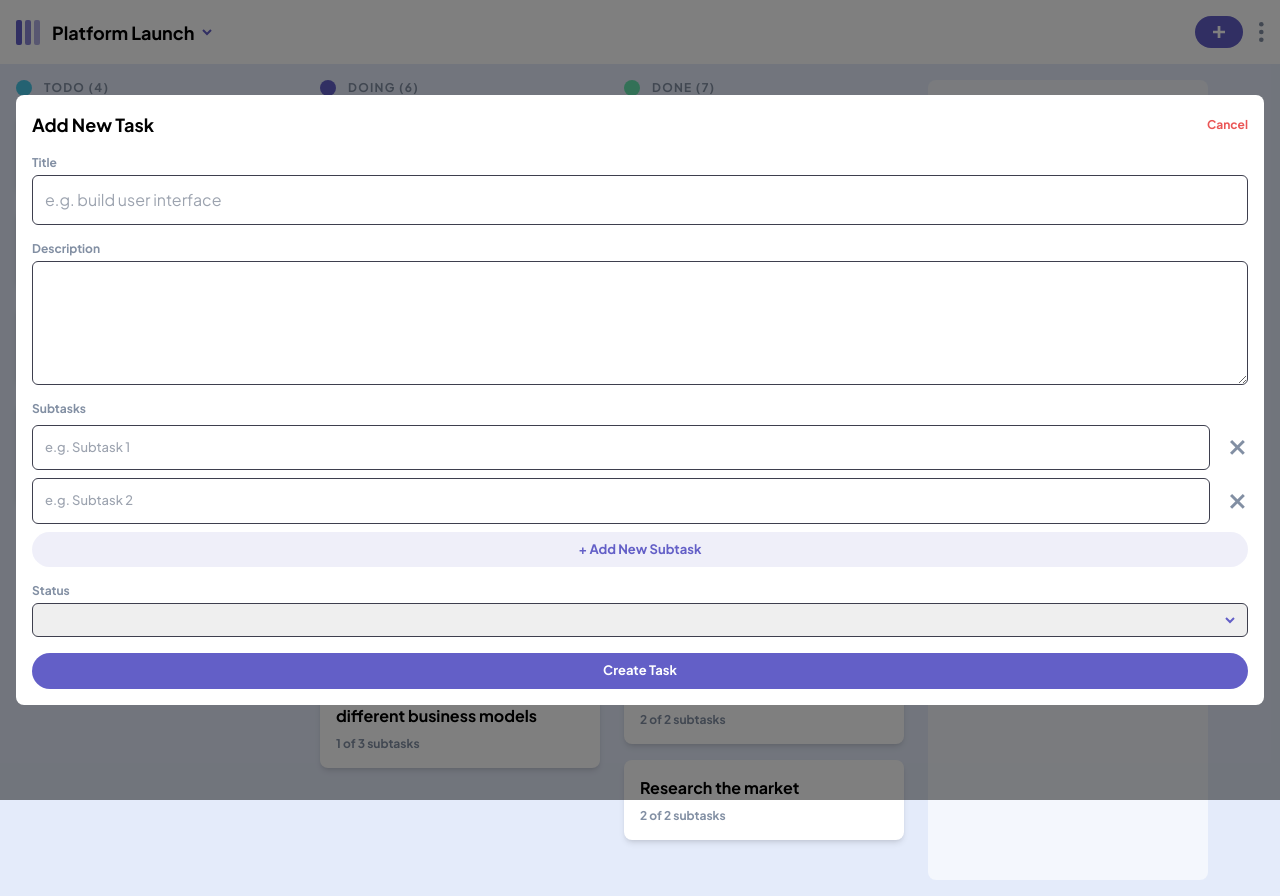
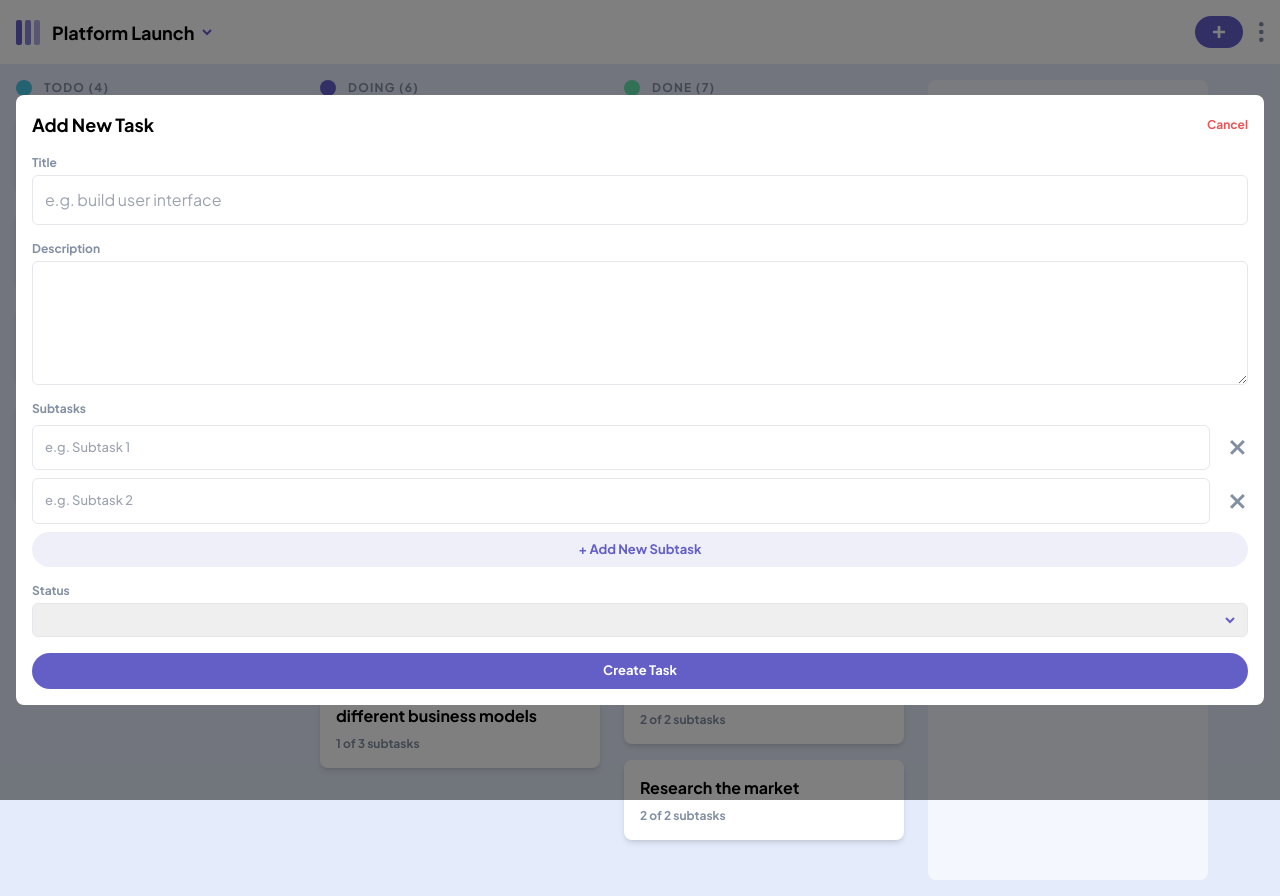
Before and after one commit to Ckola99/Kanban-webapp, a React (Vite) app in the folder kanban-frontend/: page / in a window 1280 px wide. Both pictures are taken after a click on the button 1219 px from the left and 32 px from the top of the page. Built offline with nearby package versions, Linux system fonts and the light colour scheme.

Commit message:
fixed minor styling issues of edit task modal and add task modal

```diff
--- a/kanban-frontend/src/components/AddNewTaskModal.jsx
+++ b/kanban-frontend/src/components/AddNewTaskModal.jsx
@@ -94,7 +94,7 @@ const AddNewTaskModal = ({ closeAddTaskModal }) => {
 										? errors.title.message
 										: `e.g. build user interface`
 							}
-							className={` ${errors.title ? 'border-red placeholder:text-red ' : 'border-secondary-gray'}body-large p-3 bg-inherit border border-secondary-gray rounded-md dark:text-white`}
+							className={` ${errors.title ? 'border-red placeholder:text-red ' : 'dark:border-secondary-gray'}body-large p-3 bg-inherit border rounded-md dark:text-white`}
 							type="text"
 							{...register("title")}
 						/>
@@ -104,7 +104,7 @@ const AddNewTaskModal = ({ closeAddTaskModal }) => {
 					<div className="flex flex-col gap-1">
 						<label  className="font-bold dark:text-white text-xs text-tertiary-gray">Description</label>
 						<textarea
-							className="dark:bg-inherit border border-secondary-gray rounded-md dark:text-white p-3 body-large"
+							className="dark:bg-inherit border dar:border-secondary-gray rounded-md dark:text-white p-3 body-large"
 							{...register(
 								"description"
 							)}
@@ -123,7 +123,7 @@ const AddNewTaskModal = ({ closeAddTaskModal }) => {
 										? errors.subtasks[index].title.message
 										: `e.g. Subtask ${index + 1}`
 									}
-									className={`w-full body-large p-3 bg-inherit border  rounded-md dark:text-white ${errors.subtasks?.[index]?.title ? 'border-red placeholder:text-red ' : 'border-secondary-gray'}`}
+									className={`w-full body-large p-3 bg-inherit border  rounded-md dark:text-white ${errors.subtasks?.[index]?.title ? 'border-red placeholder:text-red ' : 'dark:border-secondary-gray'}`}
 									type="text"
 									{...register(`subtasks.${index}.title`
 									)}
@@ -150,7 +150,7 @@ const AddNewTaskModal = ({ closeAddTaskModal }) => {
 					<div className="flex flex-col gap-1">
 						<label className="text-xs font-bold dark:text-white text-tertiary-gray">Status</label>
 						<select
-							className="font-bold dark:text-white text-xs border border-secondary-gray px-3 py-2 rounded-md appearance-none bg-[url('./assets/icon-chevron-down.svg')] bg-no-repeat bg-[center_right_12px] dark:bg-inherit"
+							className="font-bold dark:text-white text-xs border dark:border-secondary-gray px-3 py-2 rounded-md appearance-none bg-[url('./assets/icon-chevron-down.svg')] bg-no-repeat bg-[center_right_12px] dark:bg-inherit"
 							{...register("status")}
 							value={selectedStatus}
 							onChange={(e) =>
```
